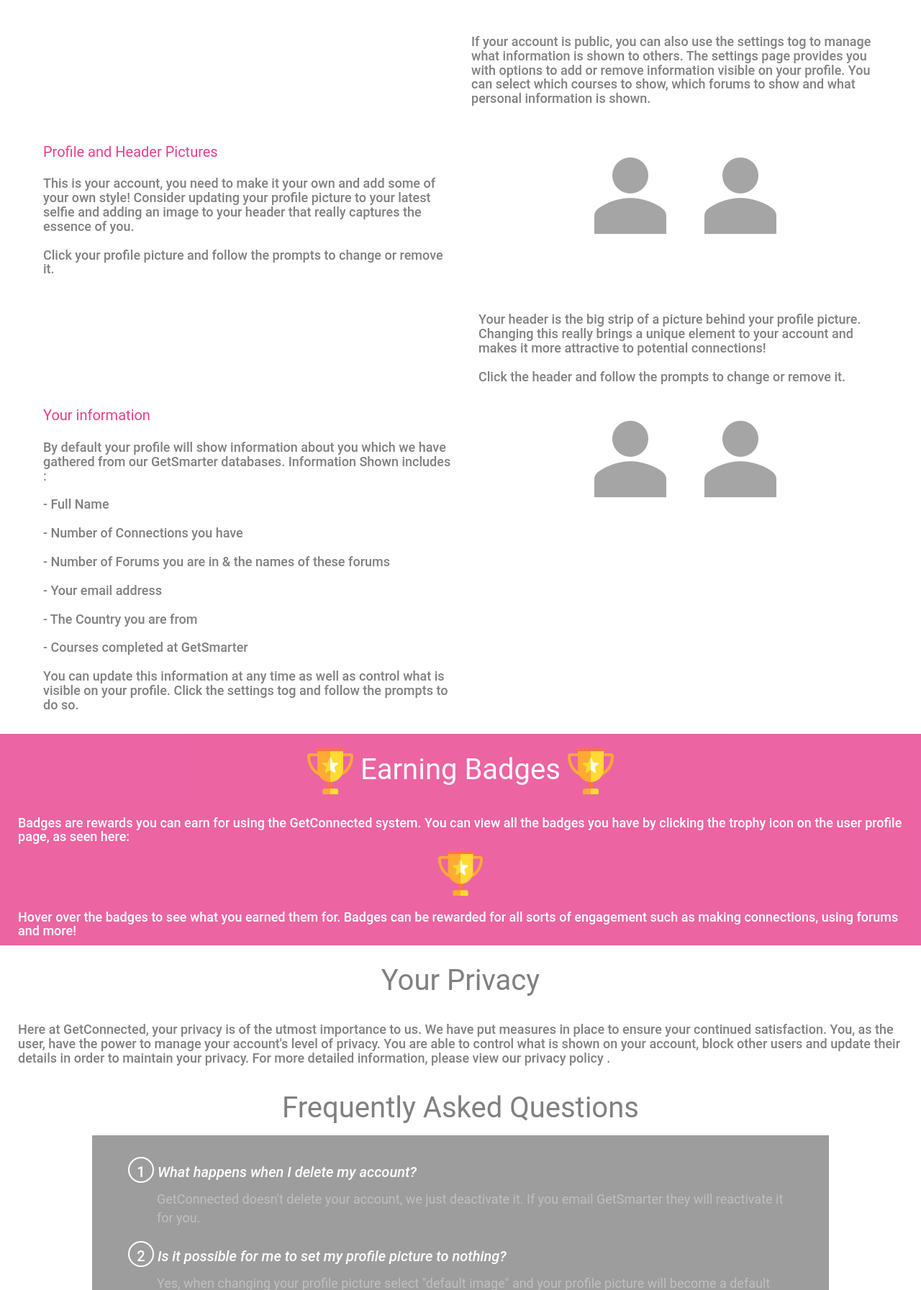
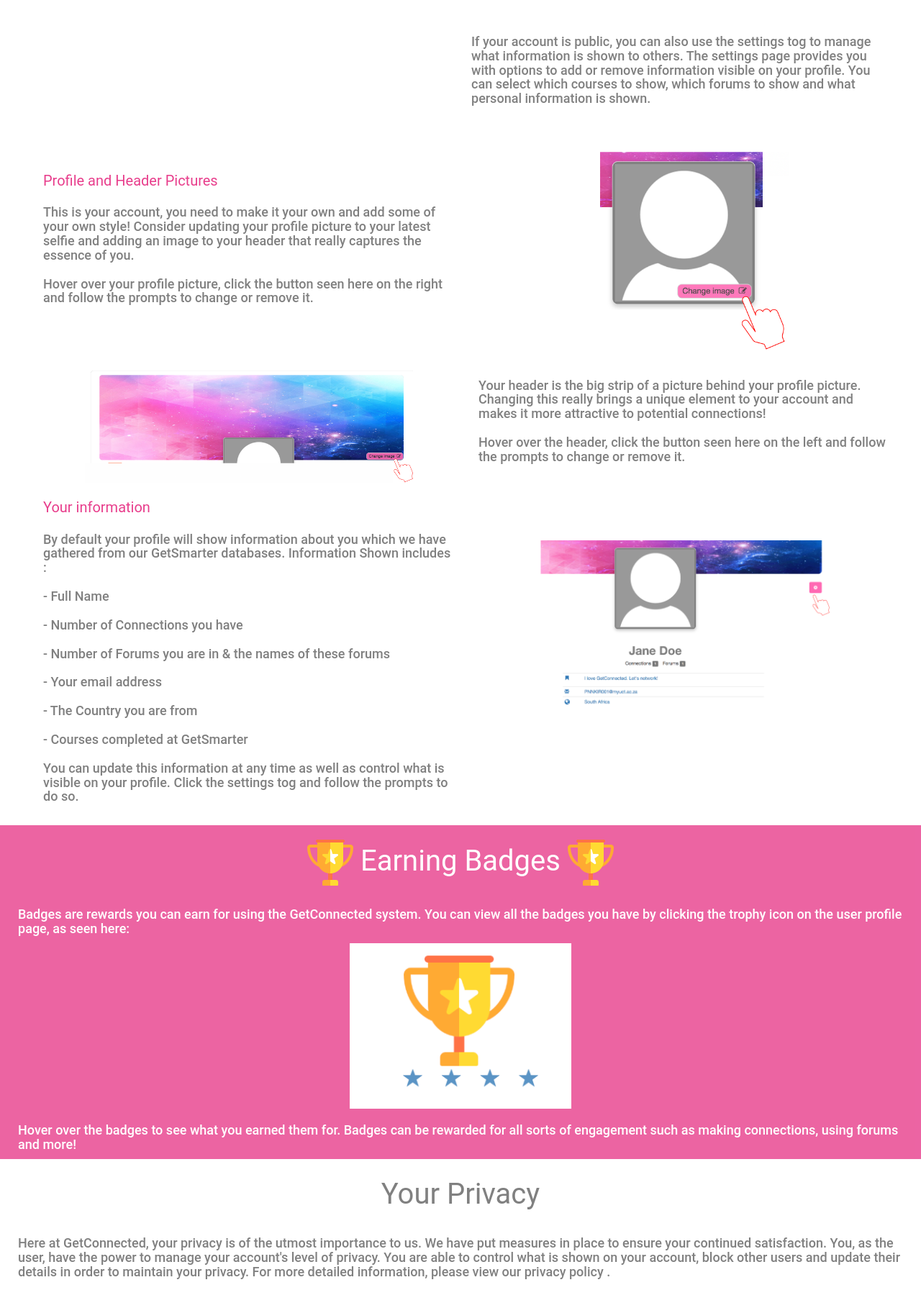
Before and after one commit to kirstpennington/getConnected, a Django app: a page that uses GC_Auth/templates/accountHelp.html in a window 1280 px wide. Shown: the part 665-2458 px from the top of the page at 72% size. Run offline with Django 3.2, Linux system fonts and the light colour scheme; some libraries are stand-ins or nearby versions.

Commit message:
Updates to UI Alignment & Account Help pictures added

```diff
--- a/GC_Auth/templates/accountHelp.html
+++ b/GC_Auth/templates/accountHelp.html
@@ -450,10 +450,11 @@
         <!--coloumn-->
     <div class="col-sm-6" style="background-color:white;">
         <!--description-->
+        <br><br>
         <p> Profile and Header Pictures</p>
         <h1>This is your account, you need to make it your own and add some of your own style! Consider updating your profile picture to your latest selfie and
         adding an image to your header that really captures the essence of you. </h1>
-        <h1>Click your profile picture and follow the prompts to change or remove it.</h1>
+        <h1>Hover over your profile picture, click the button seen here on the right and follow the prompts to change or remove it.</h1>
 
 
     </div>
@@ -461,9 +462,9 @@
         <!--image-->
         <div class="col-sm-6" style="background-color:white;">
             {% load staticfiles %}
-            <img src="{% static "GC_Auth/help/accpic.png" %}" alt= "lock" class="image" >
-            {% load staticfiles %}
-            <img src="{% static "GC_Auth/help/accpic.png" %}" alt= "lock" class="image" >
+            <img src="{% static "GC_Auth/help/changeProfile.png" %}" alt= "lock" class="image" style="height: 50%; width:50%;" >
+            <!--% load staticfiles %}
+            <img src="{% static "GC_Auth/help/accpic.png" %}" alt= "lock" class="image" >-->
 
     </div>
 
@@ -479,7 +480,8 @@
     <div class="col-sm-6" style="background-color:white;">
         <!--description-->
 
-
+    {% load staticfiles %}
+            <img src="{% static "GC_Auth/help/changeHeader.png" %}" alt= "lock" class="image" style="height: 80%; width:80%;" >
 
     </div>
          <!--coloumn-->
@@ -488,7 +490,7 @@
 
         <h1>Your header is the big strip of a picture behind your profile picture. Changing this really brings a unique element to your account and makes it
         more attractive to potential connections!</h1>
-        <h1>Click the header and follow the prompts to change or remove it.</h1>
+        <h1>Hover over the header, click the button seen here on the left and follow the prompts to change or remove it.</h1>
 
     </div>
 
@@ -521,10 +523,10 @@
          <!--coloumn-->
         <!--image-->
         <div class="col-sm-6" style="background-color:white;">
+            <br><br><br>
             {% load staticfiles %}
-            <img src="{% static "GC_Auth/help/accpic.png" %}" alt= "lock" class="image" >
-            {% load staticfiles %}
-            <img src="{% static "GC_Auth/help/accpic.png" %}" alt= "lock" class="image" >
+            <img src="{% static "GC_Auth/help/personaldetails.png" %}" alt= "lock" class="image"  style="width:70%;height:70%;">
+
 
     </div>
 
@@ -550,7 +552,7 @@
          <h1 style="color:white;">Badges are rewards you can earn for using the GetConnected system. You can view all the badges you have by clicking the trophy icon
                 on the user profile page, as seen here:</h1>
             {% load staticfiles %}
-            <img src="{% static "GC_Auth/badge_icon.png" %}" alt= "trophy" class="image" style="width: 5%;height: 5%;" >
+            <img src="{% static "GC_Auth/help/badgeHelp.png" %}" alt= "trophy" class="image" style="width: 25%;height: 25%;" >
                 <h1 style="color:white;">Hover over the badges to see what you earned them for. Badges can be rewarded for all sorts of engagement such as making connections,
                  using forums and more! </h1>
 
```
Also changed, not shown: GC_Auth/templates/UserProfile.html (+16 -14 lines), GC_Auth/GC_Auth/static/GC_Auth/help/badgeHelp.png (added), GC_Auth/GC_Auth/static/GC_Auth/help/changeHeader.png (added), GC_Auth/GC_Auth/static/GC_Auth/help/changeProfile.png (added), GC_Auth/GC_Auth/static/GC_Auth/help/personaldetails.png (added), 4 other files.
